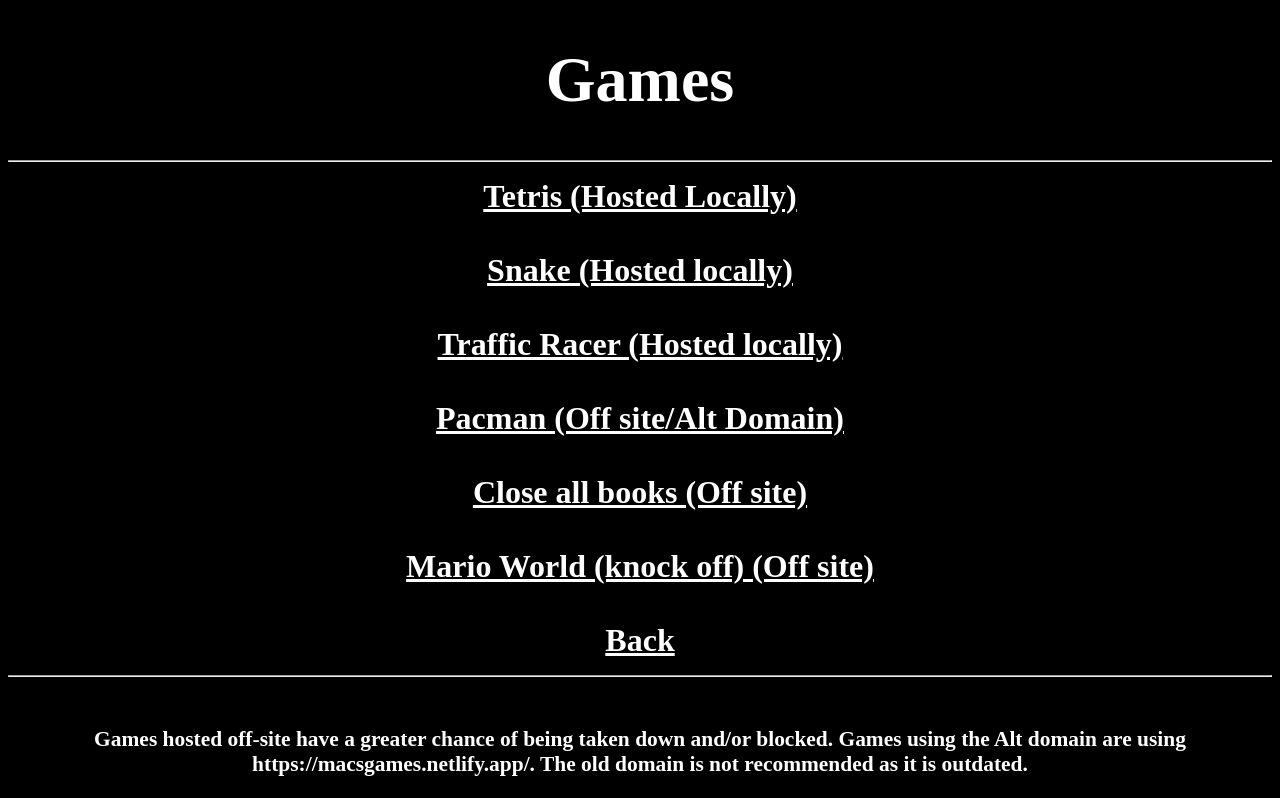
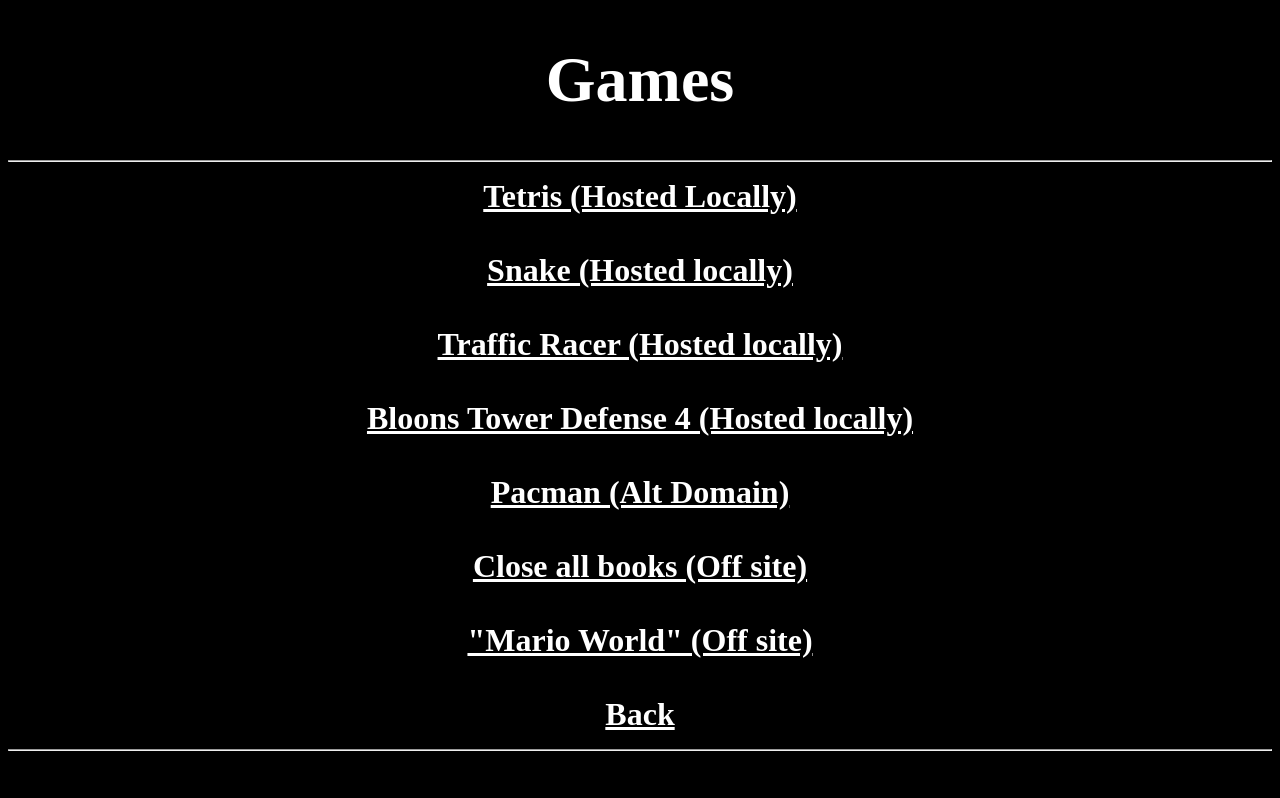
Before and after one commit to Macintoshin/Cool-crayons.cf, a plain HTML site: page Games.html in a window 1280 px wide. Shown: the top 798 px of the page. Drawn offline with Linux system fonts and the light colour scheme.

Commit message:
Add files via upload

```diff
--- a/Games.html
+++ b/Games.html
@@ -3,8 +3,8 @@
     <head>
         <title>Secret.</title>
         <link rel="icon" type="image/x-icon" href="/images/s1.png">
-        <body style="background-color:black;"></body>
-        <h1 style="color:white;">
+        <body style="background-color:rgb(0, 0, 0);"></body>
+        <h1 style="color:rgb(255, 255, 255);">
     </head>
     <center>
         <h1>Games</h1>
@@ -18,13 +18,16 @@
         <a style="color:white" href="race.html">Traffic Racer      (Hosted locally)</a>
         <br>
         <br>
-        <a style="color:white" href="https://macsgames.netlify.app/pacman.html">Pacman      (Off site/Alt Domain)</a>
+        <a style="color:white" href="BloonsTD4.html">Bloons Tower Defense 4      (Hosted locally)</a>
         <br>
         <br>
-        <a style="color:white" href="http://www.javascripter.net/games/closeall/game.htm">Close all books      (Off site)</a>
+        <a style="color:white" href="https://macsgames.netlify.app/pacman.html">Pacman      (Alt Domain)</a>
         <br>
         <br>
-        <a style="color:white" href="https://florian-rappl.de/html5/projects/SuperMario/">Mario World (knock off)      (Off site)</a>
+        <a style="color:white" href="http://www.javascripter.net/games/closeall/game.htm">Close all books   (Off site)</a>
+        <br>
+        <br>
+        <a style="color:white" href="https://florian-rappl.de/html5/projects/SuperMario/">"Mario World"  (Off site)</a>
         <br>
         <br>
         <a style="color:white" href="index.html">Back</a>
```
Also changed, not shown: BloonsTD4.html (added, +14 -0 lines).
